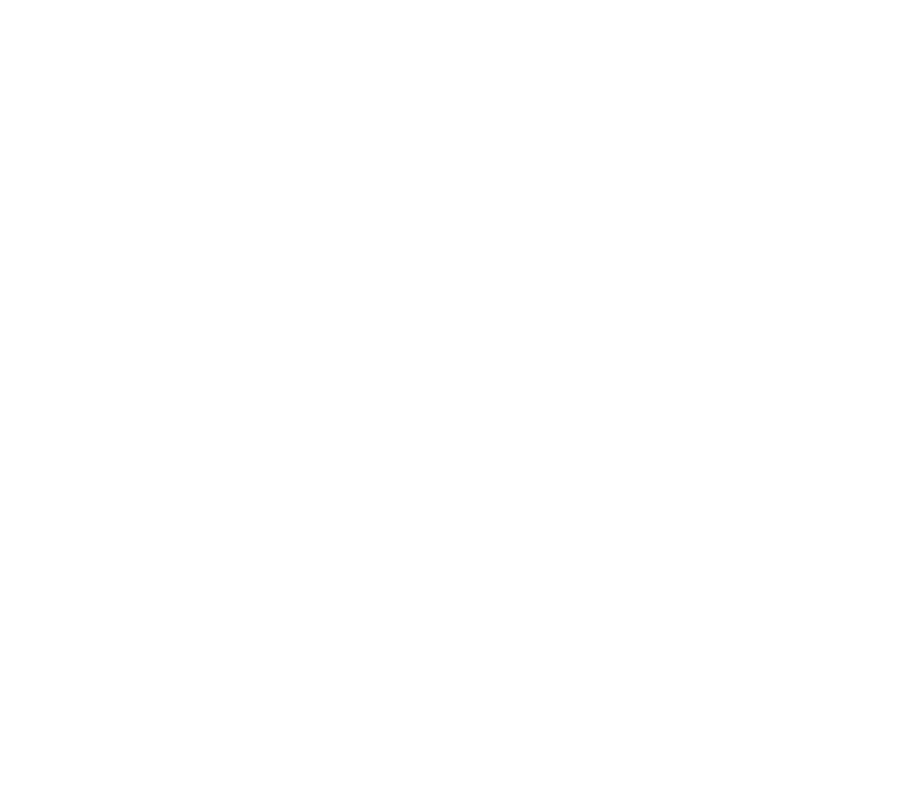
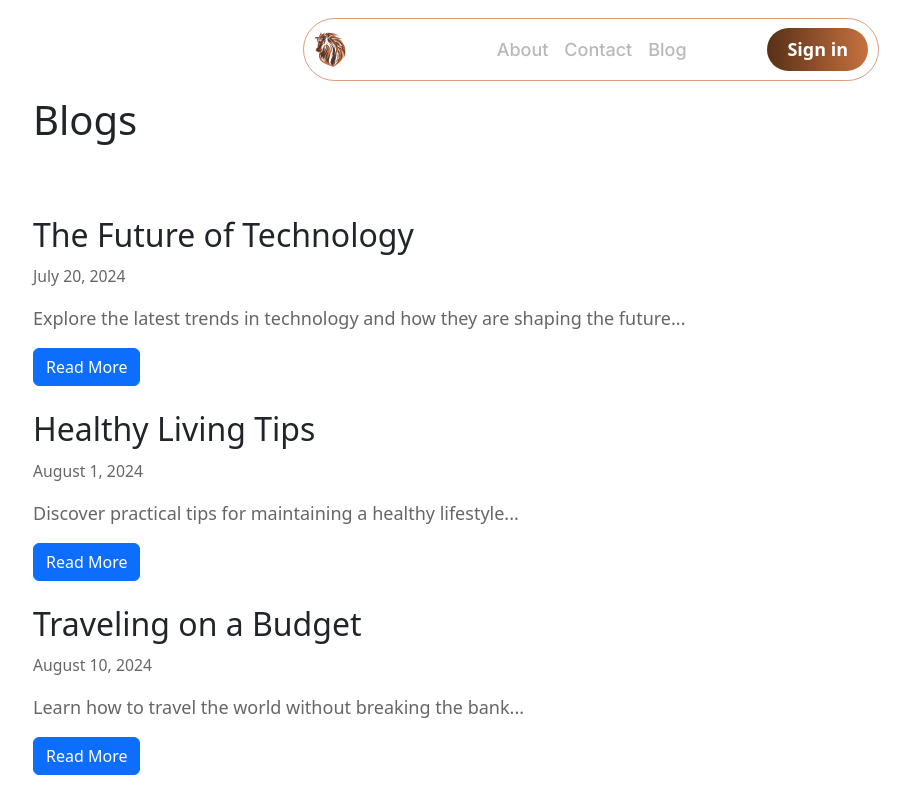
Before and after one commit to haquedot/dHorses, a React (Vite) app: page /dHorses/blog in a window 1280 px wide. Before the commit this address had no page. Shown: the top 800 px of the page, without its empty margins (49-959 px from the left). Built offline with nearby package versions, Linux system fonts and the light colour scheme.

Commit message:
Created Blog Page

```diff
--- a/src/AppRouter.jsx
+++ b/src/AppRouter.jsx
@@ -6,6 +6,7 @@
 import About from './pages/About';
 import Contact from './pages/Contact';
 import Signin from './pages/Signin';
+import Blog from './pages/Blog';
 // import BookingForm from './pages/BookingForm';
 // import NotFound from './pages/NotFound';
 
@@ -16,10 +17,8 @@
                 <Route path="/dHorses" element={<Home />} />
                 <Route path="/dHorses/about" element={<About />} />
                 <Route path="/dHorses/contact" element={<Contact />} />
-                <Route path="/dHorses/signin" element={<Signin/>} />
-
-                {/* <Route path="/book" element={<BookingForm />} />
-                <Route path="*" element={<NotFound />} /> */}
+                <Route path="/dHorses/blog" element={<Blog />} />
+                <Route path="/dHorses/signin" element={<Signin />} />
             </Routes>
         </Router>
     );
--- /dev/null
+++ b/src/pages/Blog.jsx
@@ -0,0 +1,51 @@
+import React from 'react';
+import Footer from '../components/Footer';
+import Navbar from '../components/Navbar';
+
+const blogPosts = [
+    {
+        id: 1,
+        title: 'The Future of Technology',
+        date: 'July 20, 2024',
+        excerpt: 'Explore the latest trends in technology and how they are shaping the future...',
+        link: '/blog/the-future-of-technology'
+    },
+    {
+        id: 2,
+        title: 'Healthy Living Tips',
+        date: 'August 1, 2024',
+        excerpt: 'Discover practical tips for maintaining a healthy lifestyle...',
+        link: '/blog/healthy-living-tips'
+    },
+    {
+        id: 3,
+        title: 'Traveling on a Budget',
+        date: 'August 10, 2024',
+        excerpt: 'Learn how to travel the world without breaking the bank...',
+        link: '/blog/traveling-on-a-budget'
+    }
+];
+
+function Blog() {
+    return (
+        <>
+            <Navbar />
+            <div className='container my-5'>
+                <h1 className='py-5'>Blogs</h1>
+                <section className='my-4'>
+                    {blogPosts.map(post => (
+                        <div key={post.id} className='my-4'>
+                            <h2>{post.title}</h2>
+                            <p><small>{post.date}</small></p>
+                            <p>{post.excerpt}</p>
+                            <a href={post.link} className='btn btn-primary'>Read More</a>
+                        </div>
+                    ))}
+                </section>
+            </div>
+            <Footer />
+        </>
+    );
+};
+
+export default Blog;
```
